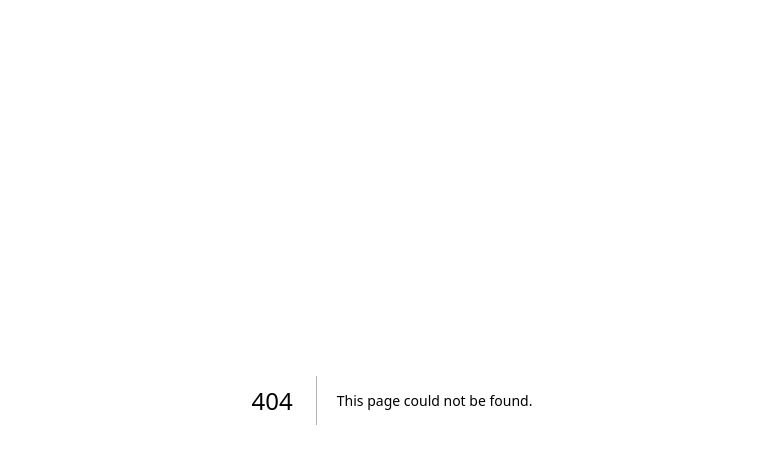
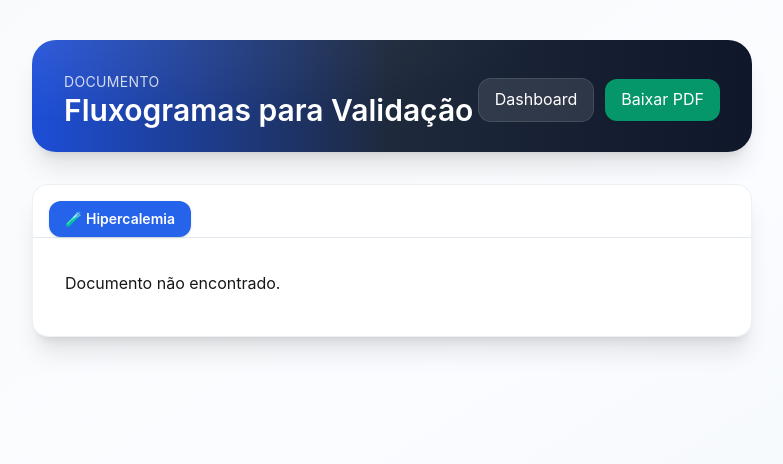
Before and after one commit to ViniDeiro/diagnomap, a Next.js app: page /docs/hipercalemia in a window 1280 px wide. Before the commit this address had no page. Shown: the top 464 px of the page, without its empty margins (248-1031 px from the left). Built offline with nearby package versions, Linux system fonts and the light colour scheme.

Commit message:
feat(docs): viewer de fluxogramas com emojis, abas e PDF; carregar fluxogramas automaticamente do diretório docs; adicionar fluxograma de Hipercalemia (SE/ENTÃO, Leve/Moderada/Grave/Crítica)

```diff
--- /dev/null
+++ b/src/app/docs/hipercalemia/DocViewer.tsx
@@ -0,0 +1,160 @@
+"use client"
+
+import React, { useMemo, useRef, useState } from 'react'
+import html2canvas from 'html2canvas'
+import jsPDF from 'jspdf'
+import Link from 'next/link'
+
+type Doc = { id: string; title: string; markdown: string }
+
+function escapeHtml(s: string) {
+  return s.replace(/&/g, '&amp;').replace(/</g, '&lt;').replace(/>/g, '&gt;')
+}
+
+function mdToEmojiHtml(md: string) {
+  const lines = md.split(/\r?\n/)
+  let html = ''
+  let inList = false
+  const closeList = () => {
+    if (inList) {
+      html += '</ul>'
+      inList = false
+    }
+  }
+  const bold = (t: string) => {
+    // Emoji when bold starts the line
+    let out = t.replace(/^\*\*([^*]+)\*\*\s*/g, '<span class="inline-flex items-center gap-2"><span>🔹</span><span class="font-semibold">$1</span></span> ')
+    // Plain bold for remaining occurrences
+    out = out.replace(/\*\*([^*]+)\*\*/g, '<span class="font-semibold">$1</span>')
+    return out
+  }
+  for (const raw of lines) {
+    const line = raw
+    if (/^\s*---\s*$/.test(line)) {
+      closeList()
+      html += '<hr class="my-6 border-t border-slate-200"/>'
+      continue
+    }
+    let m
+    if ((m = line.match(/^#\s+(.*)$/))) {
+      closeList()
+      html += `<div class="text-2xl font-semibold mb-3">📘 ${escapeHtml(m[1])}</div>`
+      continue
+    }
+    if ((m = line.match(/^##\s+(.*)$/))) {
+      closeList()
+      html += `<div class="text-xl font-semibold mt-6 mb-2">📌 ${escapeHtml(m[1])}</div>`
+      continue
+    }
+    if ((m = line.match(/^###\s+(.*)$/))) {
+      closeList()
+      html += `<div class="text-lg font-semibold mt-4 mb-2">➡️ ${escapeHtml(m[1])}</div>`
+      continue
+    }
+    if ((m = line.match(/^\s*[-*]\s+(.*)$/))) {
+      const item = bold(escapeHtml(m[1]))
+      if (!inList) {
+        html += '<ul class="list-none space-y-2 my-2">'
+        inList = true
+      }
+      html += `<li class="flex items-start"><span class="mr-2">•</span><span>${item}</span></li>`
+      continue
+    }
+    if (/^\s*$/.test(line)) {
+      closeList()
+      html += '<div class="h-2"></div>'
+      continue
+    }
+    closeList()
+    let content = bold(escapeHtml(line))
+    if (/^SE\b/.test(line)) {
+      content = `🔹 ${content}`
+    } else if (/^ENTÃO\b/.test(line)) {
+      content = `✅ ${content}`
+    }
+    html += `<p class="mb-2 leading-relaxed">${content}</p>`
+  }
+  closeList()
+  return html
+}
+
+export default function DocViewer({ docs }: { docs: Doc[] }) {
+  const ref = useRef<HTMLDivElement>(null)
+  const [saving, setSaving] = useState(false)
+  const [active, setActive] = useState(0)
+  const rendered = useMemo(() => mdToEmojiHtml(docs[active]?.markdown || ''), [docs, active])
+
+  const handleExport = async () => {
+    if (!ref.current) return
+    setSaving(true)
+    try {
+      const canvas = await html2canvas(ref.current, { scale: 2 })
+      const imgData = canvas.toDataURL('image/png')
+      const pdf = new jsPDF('p', 'mm', 'a4')
+      const pageWidth = pdf.internal.pageSize.getWidth()
+      const pageHeight = pdf.internal.pageSize.getHeight()
+      const imgWidth = pageWidth
+      const imgHeight = (canvas.height * imgWidth) / canvas.width
+      let heightLeft = imgHeight
+      let position = 0
+      pdf.addImage(imgData, 'PNG', 0, position, imgWidth, imgHeight)
+      heightLeft -= pageHeight
+      while (heightLeft > 0) {
+        position = heightLeft - imgHeight
+        pdf.addPage()
+        pdf.addImage(imgData, 'PNG', 0, position, imgWidth, imgHeight)
+        heightLeft -= pageHeight
+      }
+      const filename = docs[active]?.id ? `fluxograma-${docs[active].id}.pdf` : 'fluxograma.pdf'
+      pdf.save(filename)
+    } finally {
+      setSaving(false)
+    }
+  }
+
+  return (
+    <div className="min-h-screen bg-gradient-to-br from-slate-50 via-blue-50/30 to-slate-100">
+      <div className="max-w-3xl mx-auto px-6 py-10">
+        <div className="relative overflow-hidden rounded-3xl bg-gradient-to-r from-blue-700 via-slate-800 to-slate-900 text-white shadow-xl">
+          <div className="absolute inset-0 opacity-20 bg-[radial-gradient(ellipse_at_top_left,_var(--tw-gradient-stops))] from-white/40 via-transparent to-transparent" />
+          <div className="relative px-8 pt-8 pb-6 flex items-center justify-between">
+            <div>
+              <div className="text-sm uppercase tracking-wide text-white/80">Documento</div>
+              <h1 className="text-2xl md:text-3xl font-semibold">Fluxogramas para Validação</h1>
+            </div>
+            <div className="flex items-center gap-3">
+              <Link href="/" className="inline-flex items-center px-4 py-2 rounded-xl bg-white/10 hover:bg-white/20 transition-colors ring-1 ring-white/20">
+                Dashboard
+              </Link>
+              <button
+                onClick={handleExport}
+                disabled={saving}
+                className="inline-flex items-center gap-2 px-4 py-2 rounded-xl bg-emerald-600 hover:bg-emerald-700 transition-colors shadow-sm"
+              >
+                {saving ? 'Gerando...' : 'Baixar PDF'}
+              </button>
+            </div>
+          </div>
+        </div>
+        <div className="mt-8 bg-white rounded-2xl shadow-xl border border-slate-200/60">
+          <div className="px-4 pt-4 flex flex-wrap gap-2 border-b border-slate-200">
+            {docs.map((d, i) => (
+              <button
+                key={d.id}
+                onClick={() => setActive(i)}
+                className={`px-4 py-2 rounded-xl text-sm font-semibold transition-all ${active === i ? 'bg-blue-600 text-white shadow' : 'bg-slate-100 text-slate-700 hover:bg-slate-200'}`}
+              >
+                {d.title}
+              </button>
+            ))}
+          </div>
+          <div ref={ref} className="p-8">
+            <div className="prose prose-slate max-w-none">
+              <div dangerouslySetInnerHTML={{ __html: rendered }} />
+            </div>
+          </div>
+        </div>
+      </div>
+    </div>
+  )
+}
--- /dev/null
+++ b/src/app/docs/hipercalemia/page.tsx
@@ -0,0 +1,24 @@
+import fs from 'fs'
+import path from 'path'
+import React from 'react'
+import DocViewer from './DocViewer'
+
+export default function Page() {
+  const docsDir = path.resolve(process.cwd(), 'docs')
+  let docs: { id: string; title: string; markdown: string }[] = []
+
+  try {
+    const files = fs.readdirSync(docsDir).filter(f => f.startsWith('fluxograma-') && f.endsWith('.md'))
+    docs = files.map(file => {
+      const md = fs.readFileSync(path.join(docsDir, file), 'utf8')
+      const id = file.replace(/^fluxograma-/, '').replace(/\.md$/, '')
+      const titleBase = id.replace(/-/g, ' ')
+      const title = `🧪 ${titleBase.charAt(0).toUpperCase()}${titleBase.slice(1)}`
+      return { id, title, markdown: md }
+    })
+  } catch {
+    docs = [{ id: 'hipercalemia', title: '🧪 Hipercalemia', markdown: 'Documento não encontrado.' }]
+  }
+
+  return <DocViewer docs={docs} />
+}
```
Also changed, not shown: 1 other file (tests, documents, lock files or other folders).
